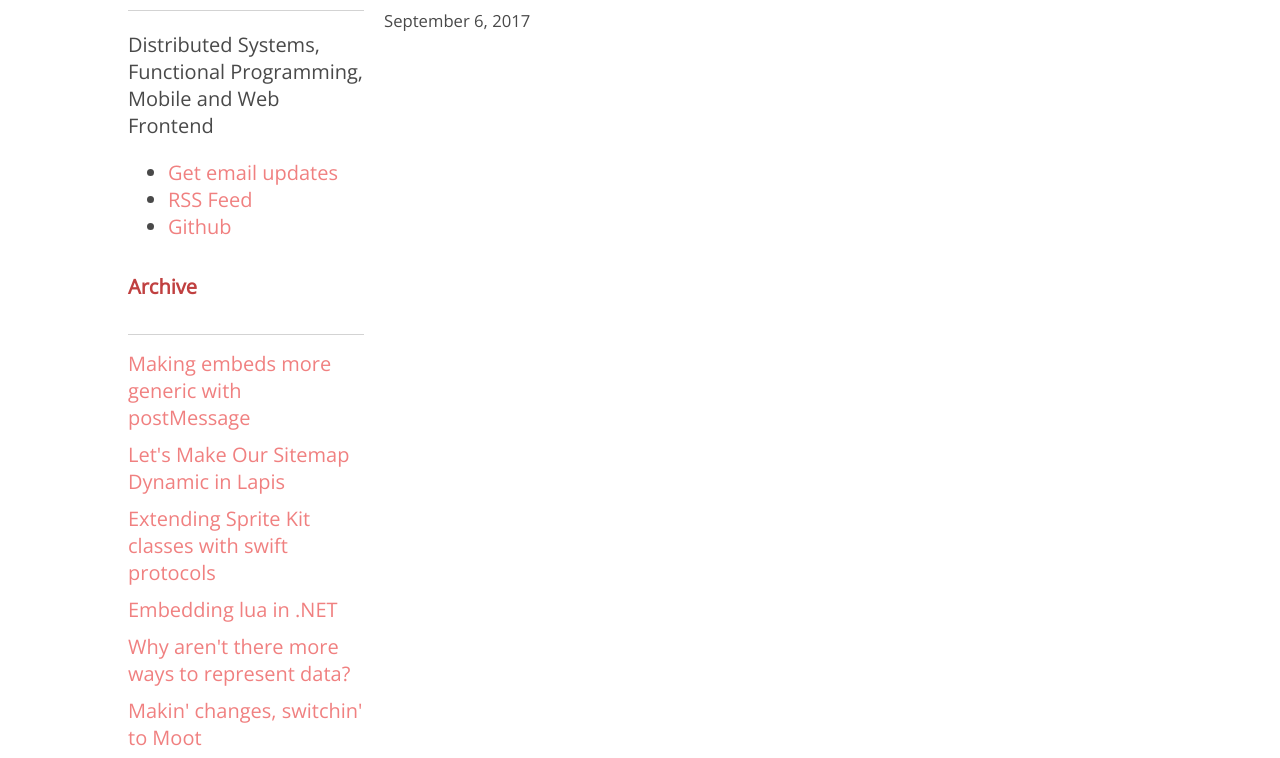
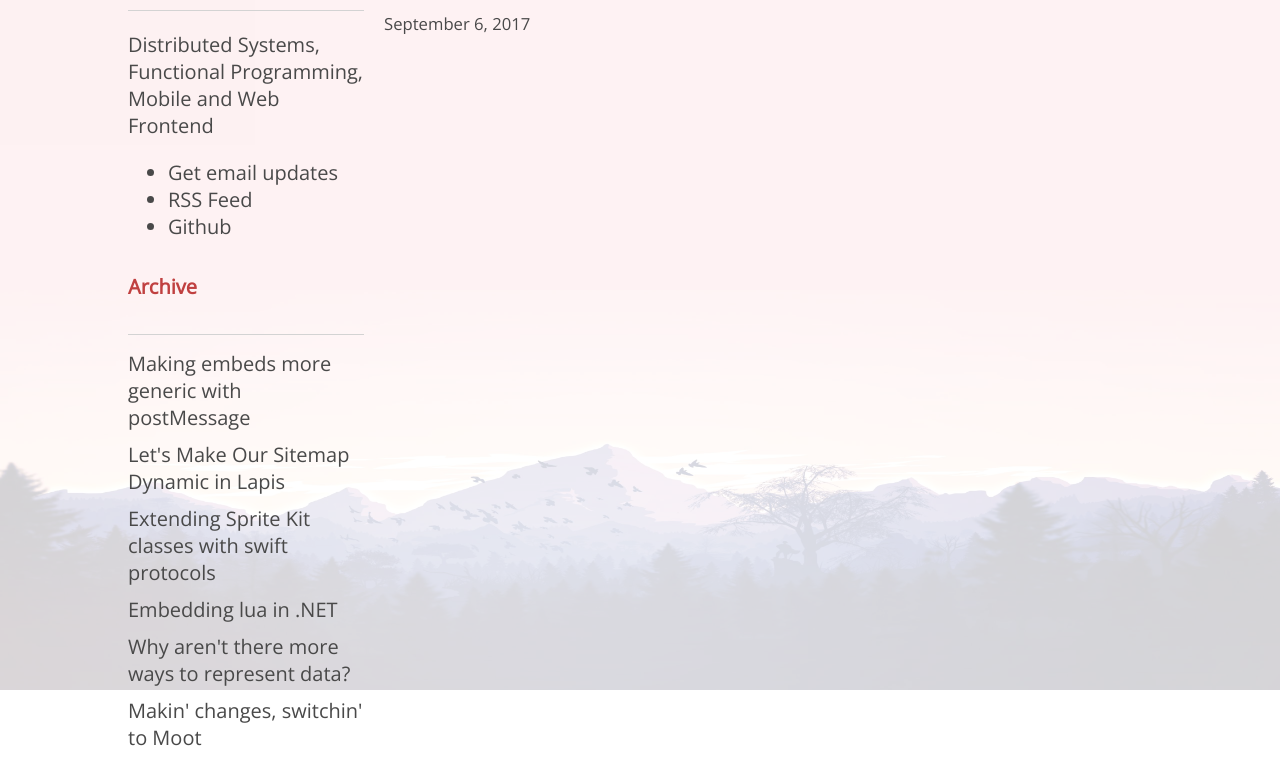
Before and after one commit to zachrburke/zachrburke-blog, a website built with webpack: page index.html in a window 1280 px wide. Shown: the part 110-868 px from the top of the page. Built offline with nearby package versions, Linux system fonts and the light colour scheme; files whose address does not match are found by name; what showdown would draw is missing.

Commit message:
new background image

```diff
--- a/app/index.css
+++ b/app/index.css
@@ -4,6 +4,28 @@ body {
     padding: 20px;
     color: #494949;
     overflow-y: scroll;
+}
+
+html {
+    position: relative;
+}
+
+html::after {
+    content: "";
+    background-attachment: fixed;
+    background-image: url(/content/images/background.jpg);
+    background-size: 100% 50%;
+    background-position: bottom;
+    background-repeat: no-repeat;
+    background-color: #f9bec2;
+    display: block;
+    position: absolute;
+    top: 0;
+    left: 0;
+    width: 100%;
+    height: 100%;
+    opacity: 0.2;
+    z-index: -1;
 }
 
 @keyframes slideInFromTop {
@@ -32,10 +54,14 @@ main > section img {
 
 a {
     text-decoration: none;
-    color: lightcoral;
+    color: #494949;
 }
 
-h1, h5 {
+a:hover {
+    text-decoration: underline;
+}
+
+h1, h3, h3 a, h2, h5 {
     color: #c04040;
 }
 
--- a/index.html
+++ b/index.html
@@ -1,3 +1,4 @@
+<!DOCTYPE html>
 <html>
 <head>
     <title>Zach R. Burke - Blog</title>
```
Also changed, not shown: content/images/background.jpg (added).
